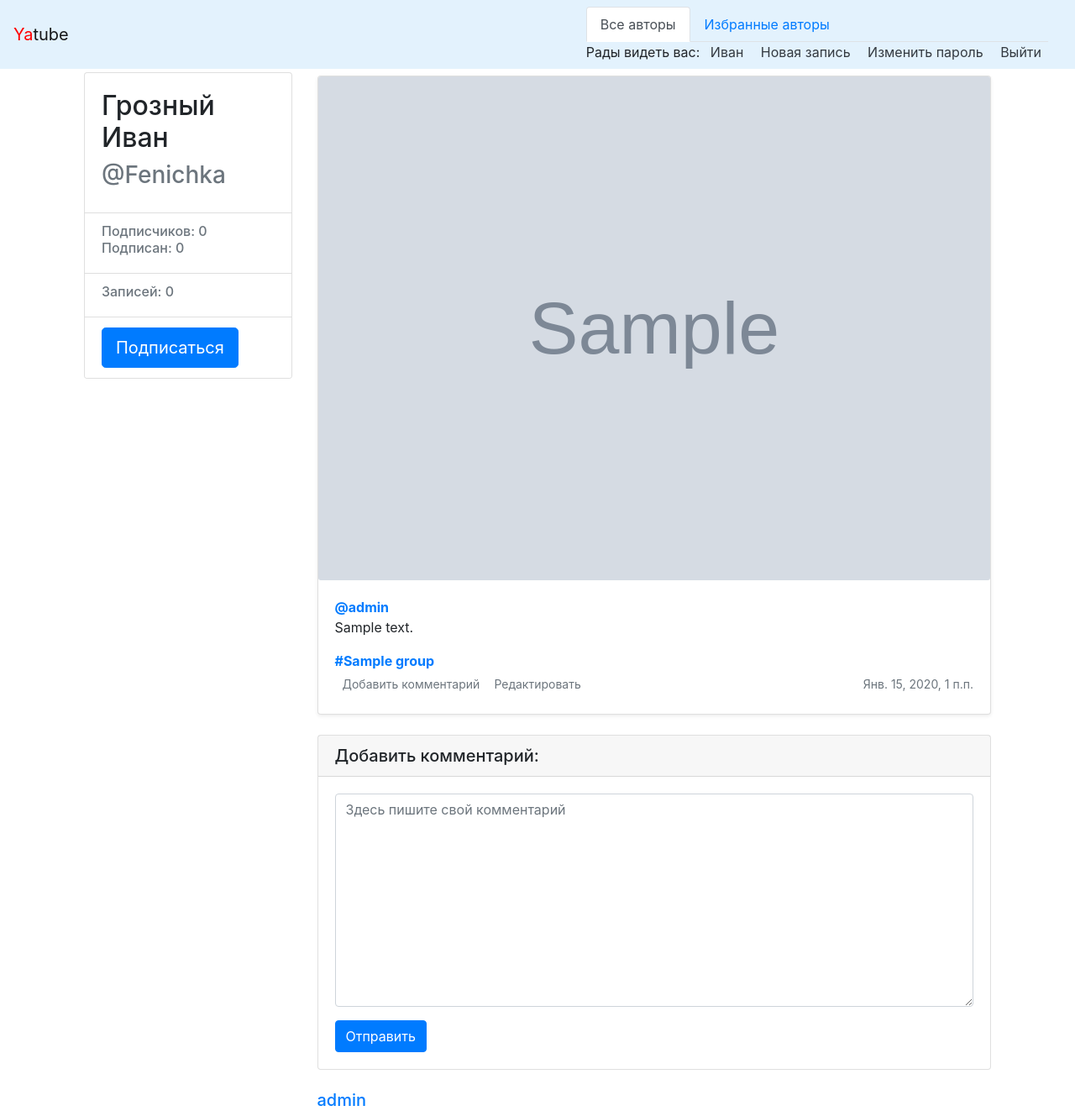
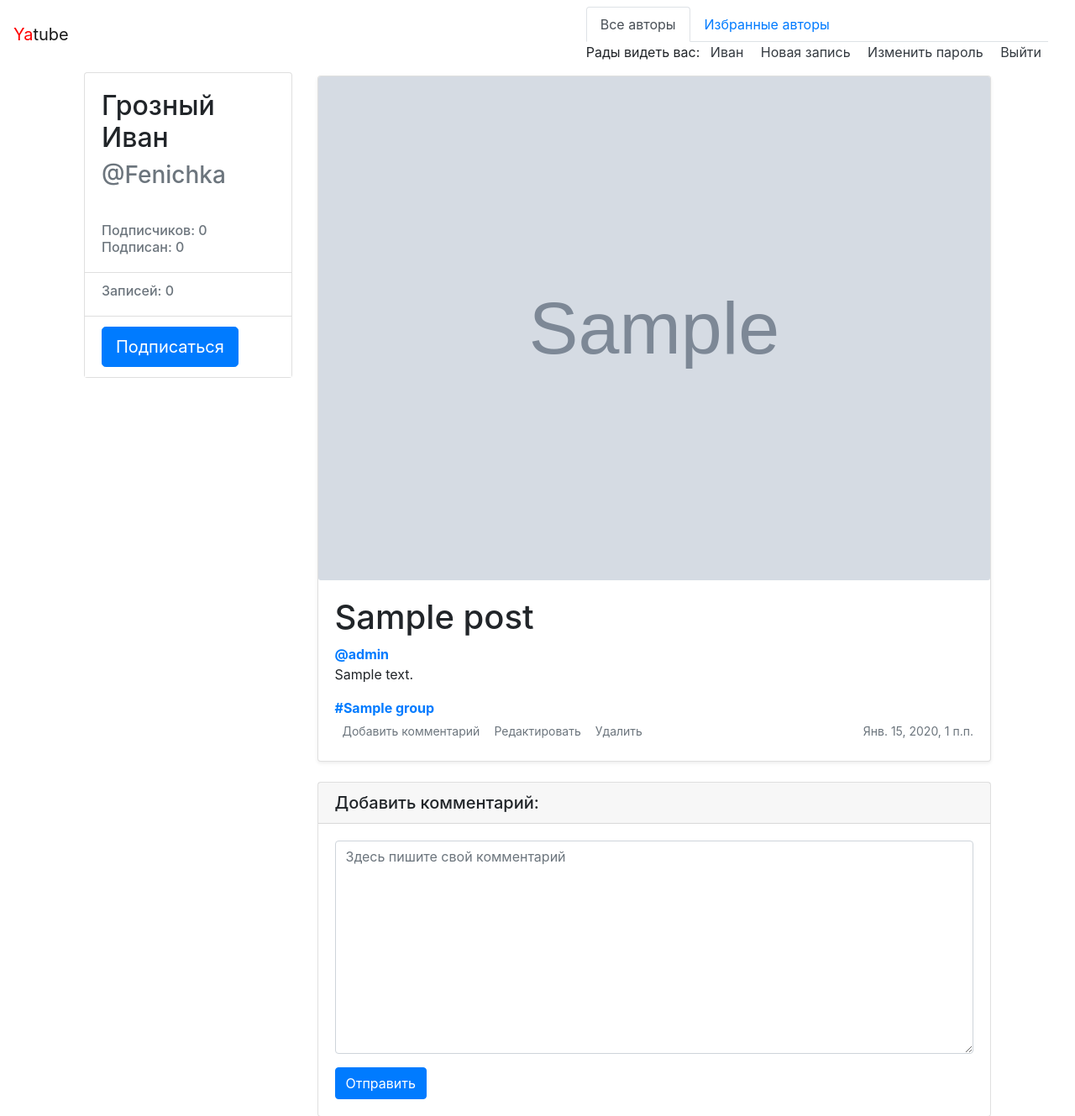
Before and after one commit to Marihuana-Kox/hw05_final, a Django app: page /Fenichka/1/ in a window 1280 px wide. Shown: the top 1329 px of the page at 84% size. Run offline with Django 3.2, Linux system fonts and the light colour scheme; a user stored in the database is signed in; data comes from the database, SQL or seed files in the repository; tables that the repository leaves empty hold one stand-in row (values such as "Sample post"); grey boxes marked "Sample" are stand-in pictures; some libraries are stand-ins or nearby versions.

Commit message:
five_commit

```diff
--- a/posts/admin.py
+++ b/posts/admin.py
@@ -8,7 +8,7 @@ class PostAdmin(admin.ModelAdmin):
     # добавляем интерфейс для поиска по тексту постов
     search_fields = ("text",)
     # добавляем возможность фильтрации по дате
-    list_filter = ("pub_date",)
+    list_filter = ("pub_date", "author")
     # это свойство сработает для всех колонок: где пусто - там будет эта строка
     empty_value_display = '-пусто-'
 
--- a/posts/models.py
+++ b/posts/models.py
@@ -15,7 +15,7 @@ class Group(models.Model):
 
 
 class Post(models.Model):
-    title = models.CharField("Название", max_length=100, default='Название текста')
+    title = models.CharField("Название текста", max_length=100, default="Название текста")
     text = models.TextField()
     pub_date = models.DateTimeField("date published", auto_now_add=True)
     author = models.ForeignKey(User, on_delete=models.CASCADE, related_name="author_posts")
@@ -24,7 +24,7 @@ class Post(models.Model):
     index_page = models.CharField(max_length=512, blank=True, db_index=True)
 
     def __str__(self):
-        return self.title
+        return (self.title, self.pk)
 
 
 class Comment(models.Model):
--- a/posts/templates/posts/nav.html
+++ b/posts/templates/posts/nav.html
@@ -1,4 +1,4 @@
-<nav class="navbar navbar-light" style="background-color: #e3f2fd;">
+<nav class="navbar navbar-light">
     <a class="navbar-brand" href="/"><span style="color:red">Ya</span>tube</a>
     <nav class="my-2 my-md-0 mr-md-3">
         {% if user.is_authenticated %}
--- a/posts/templates/posts/post.html
+++ b/posts/templates/posts/post.html
@@ -4,7 +4,7 @@
 <main role="main" class="container">
         <div class="row">
                 <div class="col-md-3 mb-3 mt-1">
-                        <div class="card">
+                        <div class="card card-left-vidget">
                                 <div class="card-body">
                                         <div class="h2">
                                                 <!-- Имя автора -->
@@ -16,6 +16,7 @@
                                                 @{{ username }}
                                         </div>
                                 </div>
+                                <div class="card-left-vidget">
                                         <ul class="list-group list-group-flush">
                                                 <li class="list-group-item">
                                                         <div class="h6 text-muted">
@@ -33,18 +34,21 @@
                                                         {% if user.is_authenticated and request.user != author %}
                                                         {% if following %}
                                                         <a class="btn btn-lg btn-light"
-                                                        href="{% url 'profile_unfollow' username %}" role="button">
+                                                                href="{% url 'profile_unfollow' username %}"
+                                                                role="button">
                                                                 Отписаться
                                                         </a>
                                                         {% else %}
                                                         <a class="btn btn-lg btn-primary"
-                                                        href="{% url 'profile_follow' username %}" role="button">
+                                                                href="{% url 'profile_follow' username %}"
+                                                                role="button">
                                                                 Подписаться
                                                         </a>
                                                         {% endif %}
                                                         {% endif %}
                                                 </li>
                                         </ul>
+                                </div>
                         </div>
                 </div>
                 <div class='col-md-9 mb-9 mt-1'>
--- a/posts/templates/posts/post_edit.html
+++ b/posts/templates/posts/post_edit.html
@@ -11,6 +11,7 @@
                                         <div class="card-body">
                                                 <p class="card-text"></p>
                                                 <!-- Текст поста -->
+                                                <p>{{ form.title }}</p>
                                                 <p>{{ form.text }}</p>
                                                 <br>
                                                 {{ form.group }}
--- a/posts/templates/posts/post_item.html
+++ b/posts/templates/posts/post_item.html
@@ -7,13 +7,14 @@
     {% endthumbnail %}
     <!-- Отображение текста поста -->
     <div class="card-body">
-            <p class="card-text">
+            <div class="card-text">
+                    <h1>{{ post.title }}</h1>
                     <!-- Ссылка на автора через @ -->
                     <a name="post_{{ post.id }}" href="{% url 'profile' post.author.username %}">
                             <strong class="d-block text-gray-dark">@{{ post.author }}</strong>
                     </a>
-                    {{ post.text|linebreaksbr }}
-            </p>
+                    <p>{{ post.text|linebreaksbr }}</p>
+            </div>
 
             <!-- Если пост относится к какому-нибудь сообществу, то отобразим ссылку на него через # -->
             {% if post.group %}
@@ -38,6 +39,10 @@
                                     role="button">
                                     Редактировать
                             </a>
+                            <a class="btn btn-sm text-muted red-text" href="{% url 'delete_post' post.author.username post.id %}"
+                                    role="button" >
+                                    Удалить
+                            </a>
 
                             {% endif %}
                     </div>
--- a/posts/views.py
+++ b/posts/views.py
@@ -78,35 +78,28 @@ def server_error(request):
 
 @login_required
 def delete_post(request, username, post_id):
-    post = get_object_or_404(Post, pk=post_id)
-    author = get_object_or_404(User, username=username)
+    post = get_object_or_404(Post, pk=post_id, author__username=username)
     post.delete()
     messages.success(
         request, "Ваше пост удален!", extra_tags='', fail_silently=False)
-    return redirect("profile", username=author)
+    return redirect("profile", username=post.author)
 
 
 @login_required
 def post_edit(request, username, post_id):
-    post = get_object_or_404(Post, pk=post_id)
-    author = get_object_or_404(User, username=username)
+    post = get_object_or_404(Post, pk=post_id, author__username=username)
     if request.method == "POST":
-        form = PostForm(request.POST or None,
-                        files=request.FILES or None, instance=post)
+        form = PostForm(request.POST or None, files=request.FILES or None, instance=post)
         if form.is_valid():
-            post = form.save()
-            form.author = request.user
-            if form.save():
-                messages.success(
-                    request, "Ваше сообщение отредактировано!", extra_tags='', fail_silently=False)
-            else:
-                messages.success(request, "Ошибка редактиорования!",
-                                 extra_tags='', fail_silently=False)
-            return redirect("post", username=author, post_id=post.pk)
+            post = form.save(commit=False)
+            post.author = request.user
+            post.save()
+            messages.success( request, "Ваше сообщение отредактировано!", extra_tags='', fail_silently=False)
+            return redirect("post", username=post.author, post_id=post.pk)
         else:
             messages.success(request, "Валидация формы не прошла!",
                              extra_tags='', fail_silently=False)
-            return redirect("post", username=author, post_id=post.pk)
+            return redirect("post", username=post.author, post_id=post.pk)
     else:
         form = PostForm(instance=post)
     return render(request, "posts/post_edit.html", {"form": form, "post": post})
@@ -119,8 +112,6 @@ def new_post(request):
                         files=request.FILES or None)
         if form.is_valid():
             post = form.save(commit=False)
-            post.text = form.cleaned_data["text"]
-            post.group = form.cleaned_data["group"]
             post.author = request.user
             post.save()
             return redirect("/")
@@ -152,9 +143,8 @@ def add_comment(request, username, post_id):
 @login_required
 def follow_index(request):
     follow = Follow.objects.filter(user=request.user)
-    values_list = [favorite.author for favorite in follow]
-    post_list = Post.objects.filter(author__in=values_list)
-    paginator = Paginator(post_list.order_by("-pub_date"), 8)
+    post = Post.objects.filter(author__following__in=follow)
+    paginator = Paginator(post.order_by("-pub_date"), 8)
     page_number = request.GET.get('page')
     page = paginator.get_page(page_number)
     return render(request, "posts/follow.html", {"page": page, "paginator": paginator})
```
Also changed, not shown: posts/migrations/0009_auto_20200309_1500.py (added), posts/migrations/0010_auto_20200309_1851.py (added), 1 other file. Lines whose indentation alone changed are shown as unchanged.
